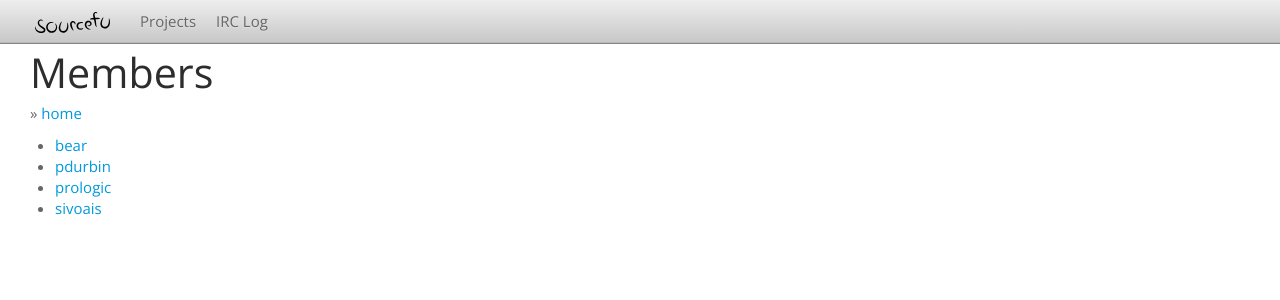
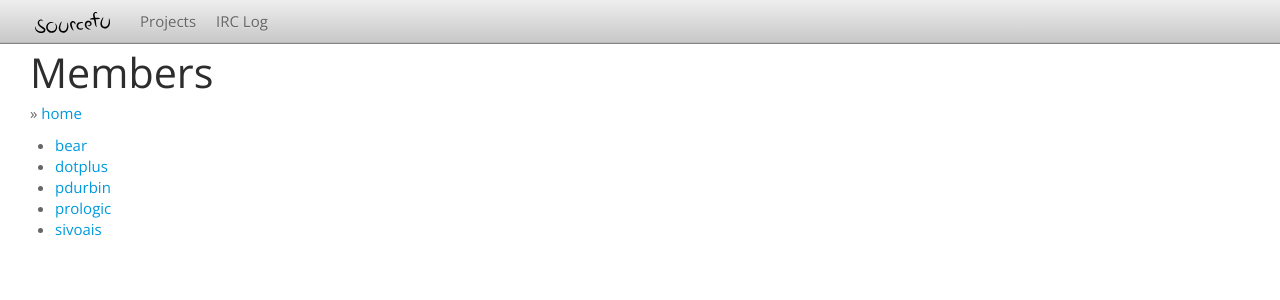
Before and after one commit to sourcefu/sourcefu.github.com, a Jekyll site: the page built from members/index.md, in a window 1280 px wide. Shown: the top 300 px of the page. Built offline with Jekyll 4.4.1, drawn with Linux system fonts in a browser that asks for light colours; Markdown is read by kramdown in place of the engine named in the settings.

Commit message:
add dotplus to member index page

```diff
--- a/members/index.md
+++ b/members/index.md
@@ -3,6 +3,7 @@ title: Members
 layout: default
 ---
 * [bear](bear)
+* [dotplus](dotplus)
 * [pdurbin](pdurbin)
 * [prologic](prologic)
 * [sivoais](sivoais)
```
